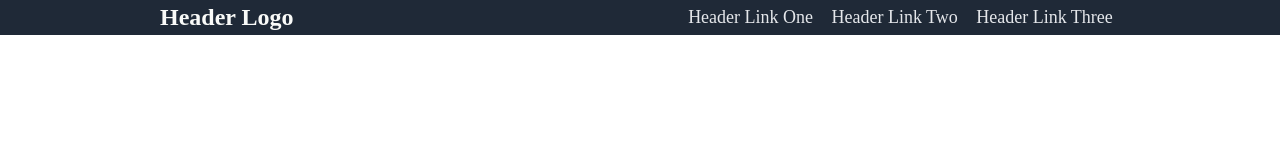
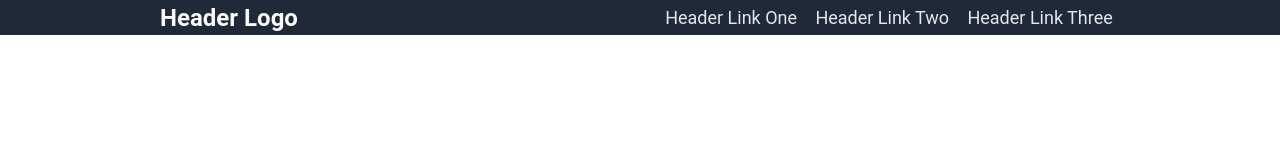
Before and after one commit to devcodeformat/landing-page, a plain HTML site: page index.html in a window 1280 px wide. Drawn offline with Linux system fonts and the light colour scheme.

Commit message:
organized CSS file

```diff
--- a/styles.css
+++ b/styles.css
@@ -1,21 +1,32 @@
+/* =================================================
+General Styles
+==================================================== */
+
 * {
     padding: 0;
     margin: 0;
 }
 
 /* =================================================
-Navigation Bar
 ==================================================== */
+
+
+/* =================================================
+Colors & Fonts
+==================================================== */
+
+/* General */
+
+html {
+    font-family: "Roboto", "Franklin Gothic Medium", Tahoma, sans-serif;
+}
+
+/* /General */
+
+/* Navigation Bar */
 
 .navbar {
     background-color: #1F2937;
-}
-
-.container {
-    max-width: 75%;
-    margin: auto;
-    display: flex;
-    align-items: center;
 }
 
 .container h1 {
@@ -26,6 +37,26 @@ Navigation Bar
 .container ul li {
     color: #E5E7EB;
     font-size: 18px;
+}
+
+/* /Navigation Bar */
+
+/* =================================================
+==================================================== */
+
+
+/* =================================================
+Navigation Bar Layout
+==================================================== */
+
+.container {
+    max-width: 75%;
+    margin: auto;
+    display: flex;
+    align-items: center;
+}
+
+.container ul li {
     padding: .2em;
     margin: .2em;
     display: inline-block;
@@ -37,3 +68,13 @@ Navigation Bar
 
 /* =================================================
 ==================================================== */
+
+
+/* =================================================
+
+==================================================== */
+
+
+
+/* =================================================
+==================================================== */
```
